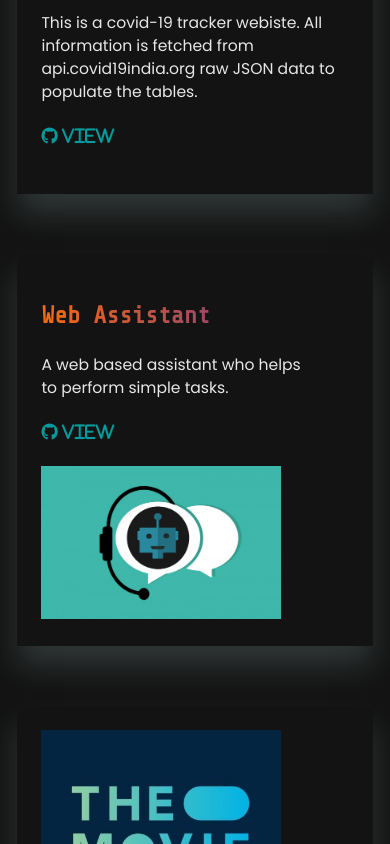
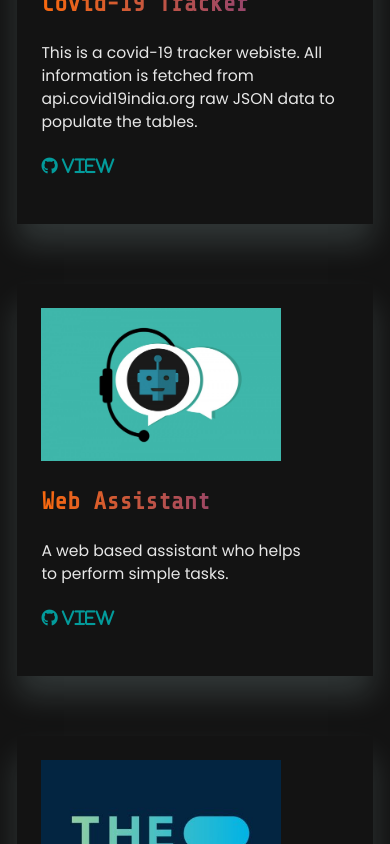
Before and after one commit to LeoLagardo/portfolio, a plain HTML site: page index.html in a window 390 px wide. Shown: the part 2270-3114 px from the top of the page. Drawn offline with nearby package versions, Linux system fonts and the light colour scheme.

Commit message:
flex column-reverse

```diff
--- a/index.html
+++ b/index.html
@@ -135,7 +135,7 @@
             </div>
 
             <!-- Second project -->
-            <div class="project-item">
+            <div class="project-item-even">
                 <div class="project-description has-margin-right">
                     <h1>Web Assistant</h1>
                     <p>
@@ -176,7 +176,7 @@
 
             <div class="container">
                 <p>
-                    <a href="leander.leo99@gmail.com"><i class="fas fa-envelope-open"></i>
+                    <a href="mailto:leander.leo99@gmail.com"><i class="fas fa-envelope-open"></i>
                         leander.leo99@gmail.com</a>
                 </p>
 
@@ -199,9 +199,6 @@
                 <p>
                     <i class="fas fa-code"></i> with 💙 by Leo Lagardo &copy; 2020
                 </p>
-                <p>
-                    Built with pure HTML, CSS and JavaScript
-                </p>
             </div>
             <div class="footer-social">
                 <a href="https://www.github.com/leolagardo" target="_blank">
--- a/main.css
+++ b/main.css
@@ -348,7 +348,7 @@ nav {
 
 .skills i {
     font-size: 50px;
-
+    padding-top: 10px;
 }
 
 .skills ul {
@@ -458,6 +458,14 @@ hr {
     justify-content: center;
     margin: 0 1.45rem 5rem 1.45rem;
 }
+
+.project-item-even {
+    display: flex;
+    align-items: center;
+    justify-content: center;
+    margin: 0 1.45rem 5rem 1.45rem;
+}
+
 
 .project-img {
     flex: 1;
@@ -580,6 +588,13 @@ footer a {
         box-shadow: 0 20px 30px 0 rgba(212, 255, 255, 0.15);
     }
 
+    .project-item-even {
+        flex-direction: column-reverse;
+        align-items: flex-start;
+        padding: 2rem;
+        box-shadow: 0 20px 30px 0 rgba(212, 255, 255, 0.15);
+    }
+
     .project-img {
         width: 20rem;
     }
--- a/main.js
+++ b/main.js
@@ -1,4 +1,4 @@
-// Function expression to select elements
+
 const selectElement = (s) => document.querySelector(s);
 const navLinks = document.querySelectorAll(".nav-link");
 
```
